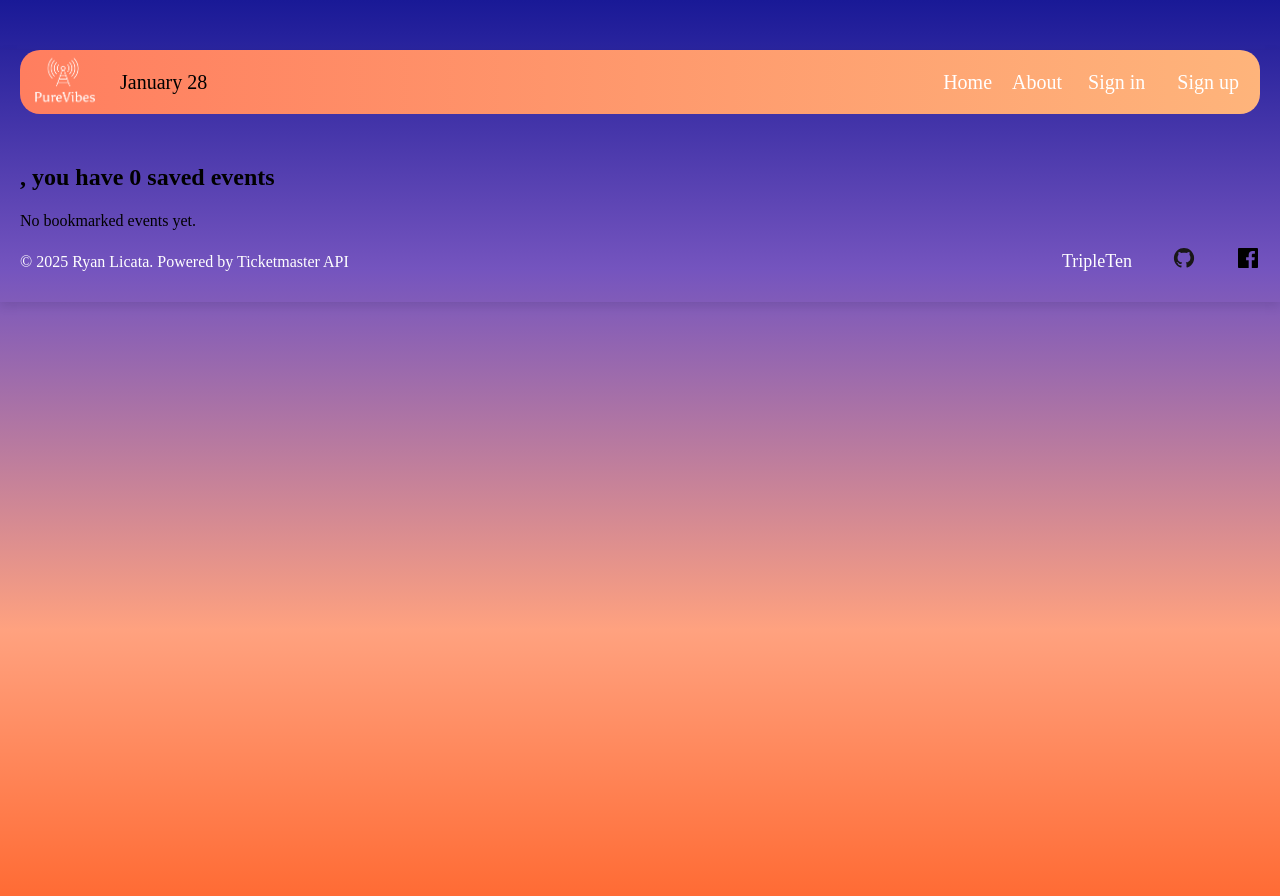
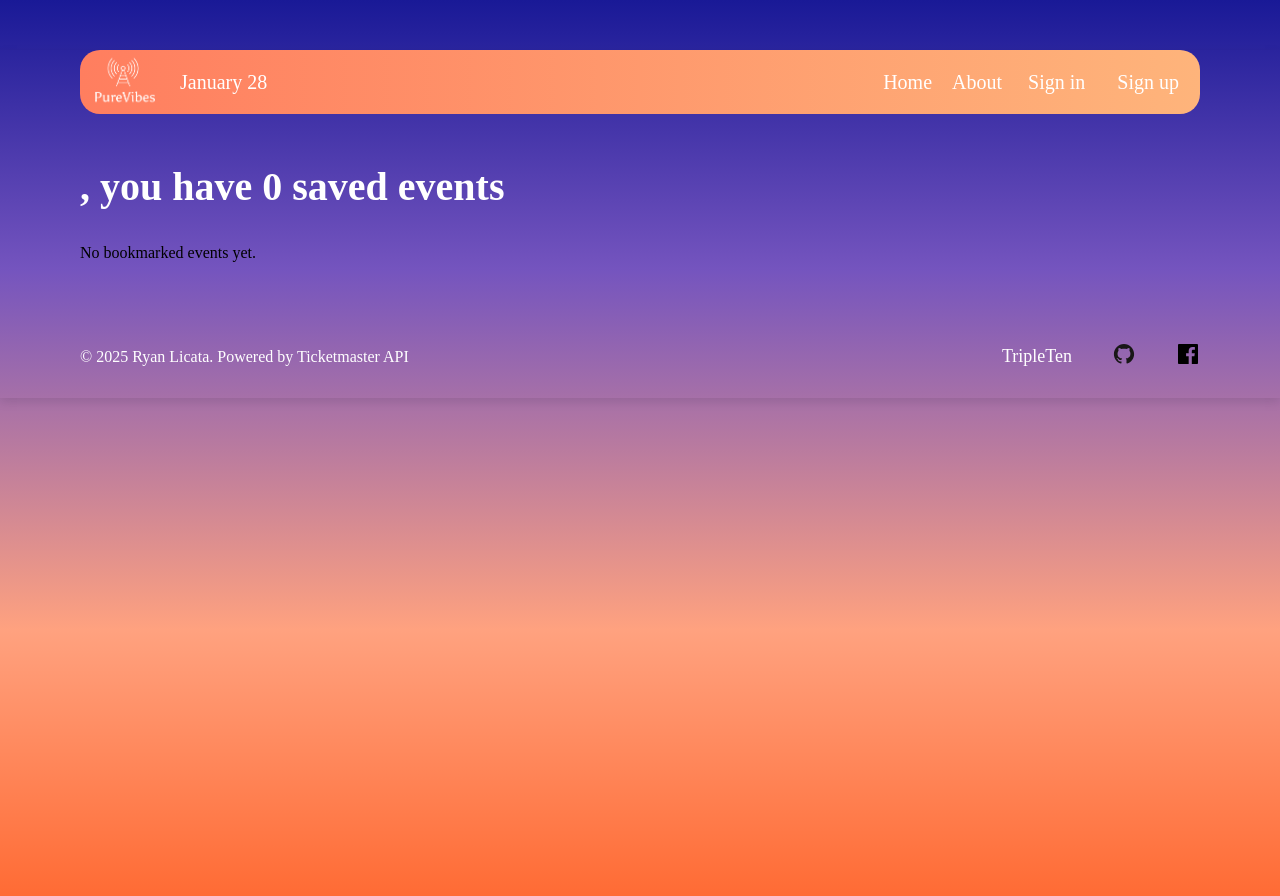
Before and after one commit to rlicata34/se_project_purevibes_frontend, a React (Vite) app: page /profile in a window 1280 px wide. Shown: the top 896 px of the page. Built offline with nearby package versions, Linux system fonts and the light colour scheme.

Commit message:
Styles for profile page

```diff
--- a/src/blocks/About.css
+++ b/src/blocks/About.css
@@ -1,6 +1,6 @@
 .about__content {
   display: flex;
-  margin: 80px 0;
+  margin: 80px 0 0;
 }
 
 .about__image {
--- a/src/blocks/EventCard.css
+++ b/src/blocks/EventCard.css
@@ -23,6 +23,7 @@
   height: 40px;
   border: none;
   padding: none;
+  cursor: pointer;
 }
 
 .card__bookmark_active {
@@ -42,10 +43,18 @@
 }
 
 .card__date {
+  font-size: 26px;
+  margin: 25px 0 0;
 }
 
 .card__location {
+  font-size: 26px;
+  margin: 25px 0 0;
 }
 
 .card__link {
+  font-size: 26px;
+  margin: 25px 0 0;
+  cursor: pointer;
+  text-decoration: none;
 }
--- a/src/blocks/Footer.css
+++ b/src/blocks/Footer.css
@@ -3,6 +3,8 @@
   justify-content: space-between;
   color: #fff;
   align-items: baseline;
+  margin-top: 80px;
+  padding: 0 60px;
 }
 
 .footer__copyright {
--- a/src/blocks/Main.css
+++ b/src/blocks/Main.css
@@ -1,5 +1,5 @@
 .content {
-  padding: 0 100px;
+  padding: 0 60px;
 }
 
 .results__button {
--- a/src/blocks/Navigation.css
+++ b/src/blocks/Navigation.css
@@ -16,6 +16,7 @@
 .nav__date {
   margin: 0 auto 0 0;
   font-size: 20px;
+  color: #fff;
 }
 
 .nav__link {
--- a/src/blocks/Profile.css
+++ b/src/blocks/Profile.css
@@ -0,0 +1,9 @@
+.profile {
+  padding: 0 60px;
+}
+
+.profile__title {
+  color: #fff;
+  font-size: 40px;
+  line-height: 1.15;
+}
--- a/src/components/Profile.jsx
+++ b/src/components/Profile.jsx
@@ -7,11 +7,19 @@ import "../blocks/Profile.css";
 
 function Profile({ bookmarkedEvents, handleCardBookmark, isLoggedIn }) {
   const { currentUser } = useContext(CurrentUserContext);
+
   const savedEventsNumber = bookmarkedEvents.length;
+  const singularEvent = "event";
+  const pluralEvents = "events";
+
   return (
     <div className="profile">
       <Navigation isLoggedIn={isLoggedIn} />
-      <h2 className="profile__title">{`${currentUser.username}, you have ${savedEventsNumber} saved events`}</h2>
+      <h2 className="profile__title">{`${
+        currentUser.username
+      }, you have ${savedEventsNumber} saved ${
+        savedEventsNumber === 1 ? singularEvent : pluralEvents
+      }`}</h2>
       {bookmarkedEvents.length > 0 ? (
         <ul className="cards__list">
           {bookmarkedEvents.map((event) => {
```
